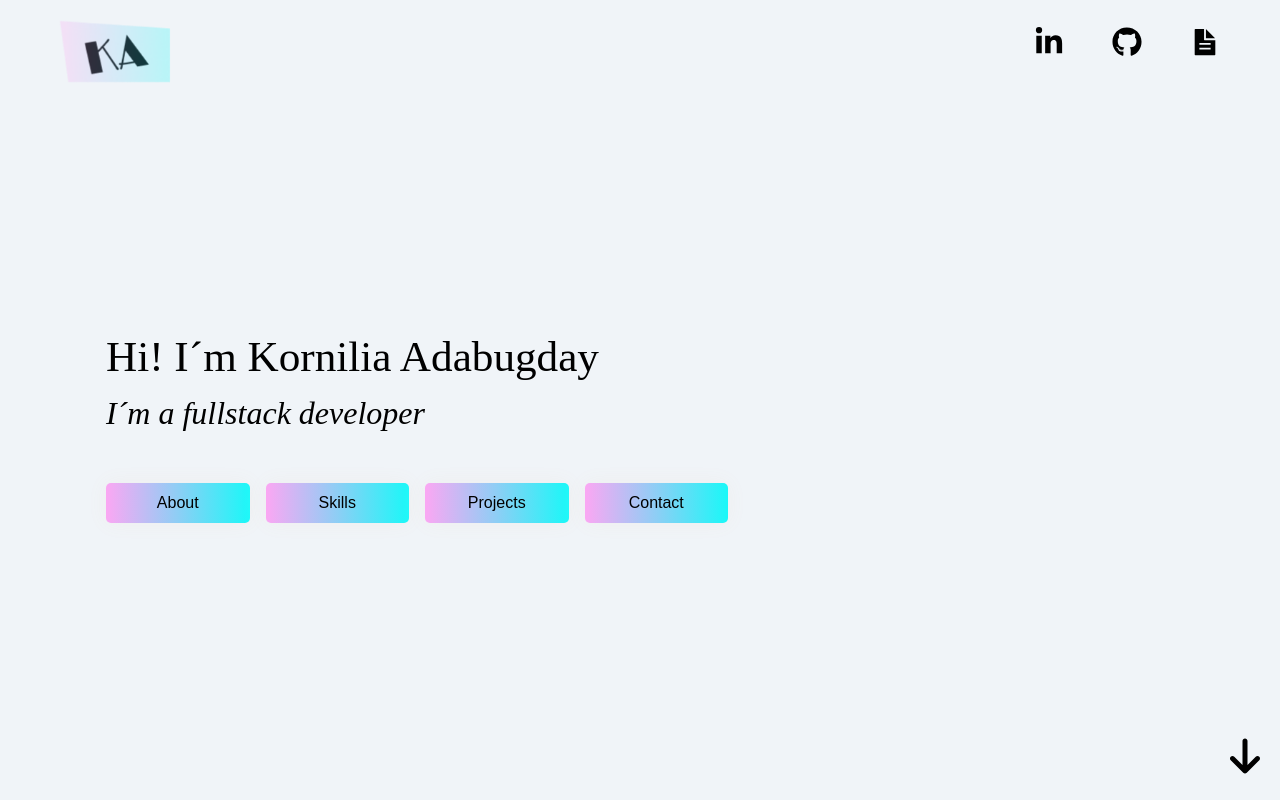
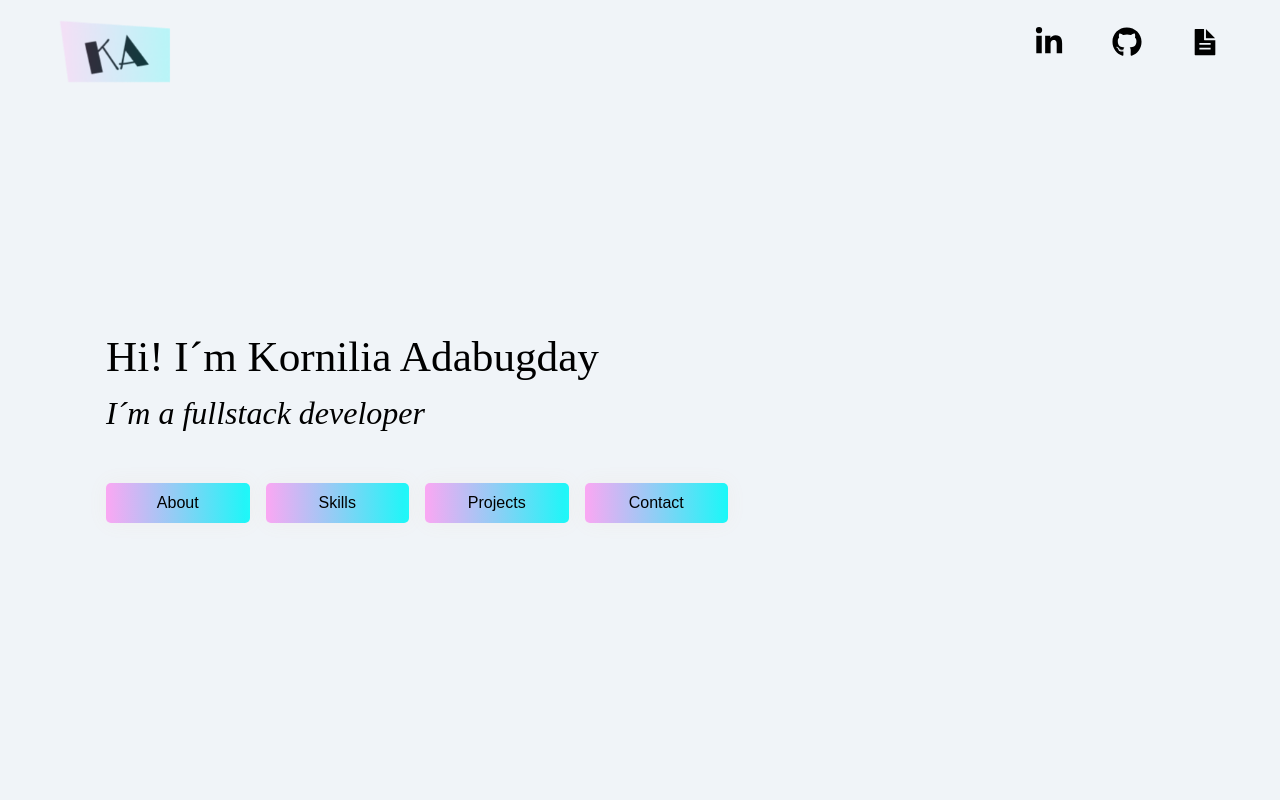
Before and after one commit to SophiaKornilia/Portfolio1.0, a React (Vite) app in the folder portfolio1.0/: page / in a window 1280 px wide. Shown: the top 800 px of the page. Built offline with nearby package versions, Linux system fonts and the light colour scheme.

Commit message:
removed scrollbuttons and updated project links

```diff
--- a/portfolio1.0/src/components/Contact.tsx
+++ b/portfolio1.0/src/components/Contact.tsx
@@ -36,6 +36,8 @@ export const Contact = () => {
         <div className="textContainer">
           <p>
             Do you have a new project, job, or internship opportunity for me?
+            <br />
+            <br />
             Feel free to connect.
           </p>
         </div>
--- a/portfolio1.0/src/components/Hero.tsx
+++ b/portfolio1.0/src/components/Hero.tsx
@@ -1,14 +1,14 @@
 import "./Hero.css";
 import "../index.css";
 import { adjustScroll } from "../utils/adjustScroll";
-import { ScrollButtons } from "./ScrollButtons";
+// import { ScrollButtons } from "./ScrollButtons";
 import { useEffect, useState } from "react";
-import useIsMobile from "../assets/hooks/useIsMobile";
+// import useIsMobile from "../assets/hooks/useIsMobile";
 import { TypeWriter } from "../utils/TypeWriter";
 
 export const Hero = () => {
   const [currentSection, setCurrentSection] = useState("about");
-  const isMobile = useIsMobile();
+  // const isMobile = useIsMobile();
 
   useEffect(() => {
     const sections = document.querySelectorAll(".component");
@@ -32,53 +32,14 @@ export const Hero = () => {
     };
   }, []);
 
-  const getNextSection = () => {
-    switch (currentSection) {
-      case "hero":
-        return "about";
-      case "about":
-        return "skills";
-      case "skills":
-        return "projects";
-      case "projects":
-        return "contact";
-      case "contact":
-        return "hero";
-      default:
-        return "about";
-    }
-  };
-  const getPreviousSection = () => {
-    switch (currentSection) {
-      case "about":
-        return "hero";
-      case "skills":
-        return "about";
-      case "projects":
-        return "skills";
-      case "contact":
-        return "projects";
-      default:
-        return "hero";
-    }
-  };
-
-  const getDirection = (): Array<"up" | "down"> => {
-    return currentSection === "contact"
-      ? ["up"]
-      : currentSection === "hero"
-      ? ["down"]
-      : ["up", "down"];
-  };
-
   return (
     <div className="hero" id="hero">
       <div className="content">
         <p>
-          <TypeWriter text="Hi! I´m Kornilia Adabugday"/>
+          <TypeWriter text="Hi! I´m Kornilia Adabugday" />
         </p>
         <p>
-          <TypeWriter text="I´m a fullstack developer"/>
+          <TypeWriter text="I´m a fullstack developer" />
         </p>
 
         <div className="buttonContainer">
@@ -96,13 +57,6 @@ export const Hero = () => {
           </button>
         </div>
       </div>
-      {!isMobile && (
-        <ScrollButtons
-          scrollTargetUp={getPreviousSection()}
-          scrollTargetDown={getNextSection()}
-          direction={getDirection()}
-        />
-      )}
     </div>
   );
 };
--- a/portfolio1.0/src/components/Projects.tsx
+++ b/portfolio1.0/src/components/Projects.tsx
@@ -30,8 +30,8 @@ export const Projects = () => {
       title: "Portfolio",
       description:
         "Curious about how this portfolio was built? This repo contains the full code behind the site you're currently viewing.",
-      github: "https://github.com/SophiaKornilia/sophiaPlanner",
-      live: "https://sophiaplanner.vercel.app/",
+      github: "https://github.com/SophiaKornilia/Portfolio1.0",
+      live: "https://portfolio1-0-steel.vercel.app/",
       tech: ["React", "TypeScript", "CSS"],
     },
   ];
--- a/portfolio1.0/src/components/ScrollButtons.css
+++ /dev/null
@@ -1,21 +0,0 @@
-.scroll-buttons {
-  position: fixed;
-  right: 20px;
-  bottom: 20px;
-  display: flex;
-  flex-direction: column;
-  gap: 10px;
-}
-
-.scroll-button {
-  background: none;
-  border: none;
-  color: #fff;
-  cursor: pointer;
-  font-size: 40px;
-  transition: transform 0.2s ease-in-out;
-}
-
-.scroll-button:hover {
-  transform: scale(1.5);
-}
--- a/portfolio1.0/src/components/ScrollButtons.tsx
+++ /dev/null
@@ -1,36 +0,0 @@
-import "./ScrollButtons.css";
-import { FontAwesomeIcon } from "@fortawesome/react-fontawesome";
-import { faArrowDown, faArrowUp } from "@fortawesome/free-solid-svg-icons";
-import { adjustScroll } from "../utils/adjustScroll";
-
-interface ScrollButtonProps {
-  scrollTargetUp: string;
-  scrollTargetDown: string;
-  direction: ("up" | "down")[];
-}
-export const ScrollButtons: React.FC<ScrollButtonProps> = ({
-  scrollTargetUp,
-  scrollTargetDown,
-  direction,
-}) => {
-  return (
-    <div className="scroll-buttons">
-      {direction.includes("up") && (
-        <button
-          className="scroll-button up"
-          onClick={() => adjustScroll(scrollTargetUp)()}
-        >
-          <FontAwesomeIcon icon={faArrowUp} />
-        </button>
-      )}
-      {direction.includes("down") && (
-        <button
-          className="scroll-button down"
-          onClick={() => adjustScroll(scrollTargetDown)()}
-        >
-          <FontAwesomeIcon icon={faArrowDown} />
-        </button>
-      )}
-    </div>
-  );
-};
```
